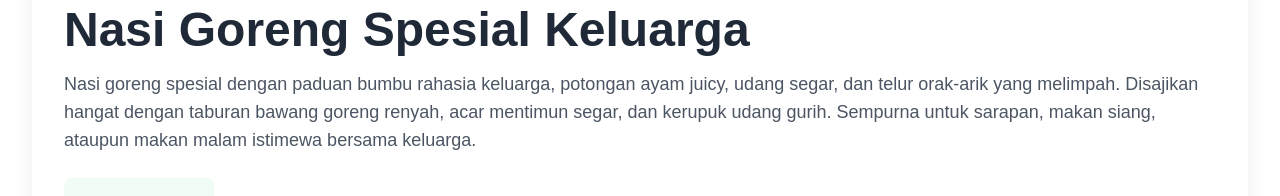
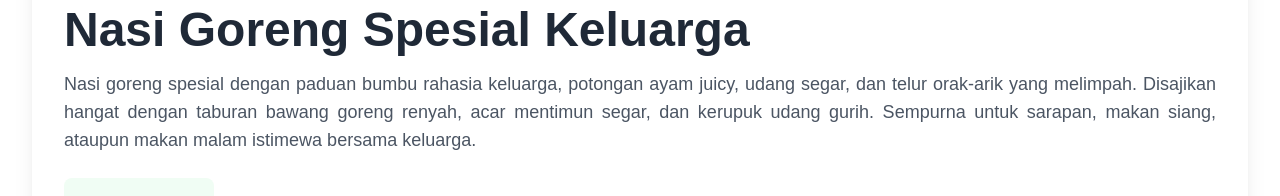
Before and after one commit to Findney/smart-cooking-recipe, a Next.js app: page /recipes/1 in a window 1280 px wide. Shown: the part 498-694 px from the top of the page. Built offline with nearby package versions, Linux system fonts and the light colour scheme; no server answers.

Commit message:
feat: change description text to justify

```diff
--- a/src/app/(app)/recipes/[id]/page.tsx
+++ b/src/app/(app)/recipes/[id]/page.tsx
@@ -69,7 +69,7 @@ export default function SingleRecipePage({ params }: { params: { id: string } })
           </h1>
 
           {/* Deskripsi Singkat */}
-          <p className="text-gray-600 text-lg mb-6">
+          <p className="text-gray-600 text-justify text-lg mb-6">
             {recipe.description}
           </p>
 
```
